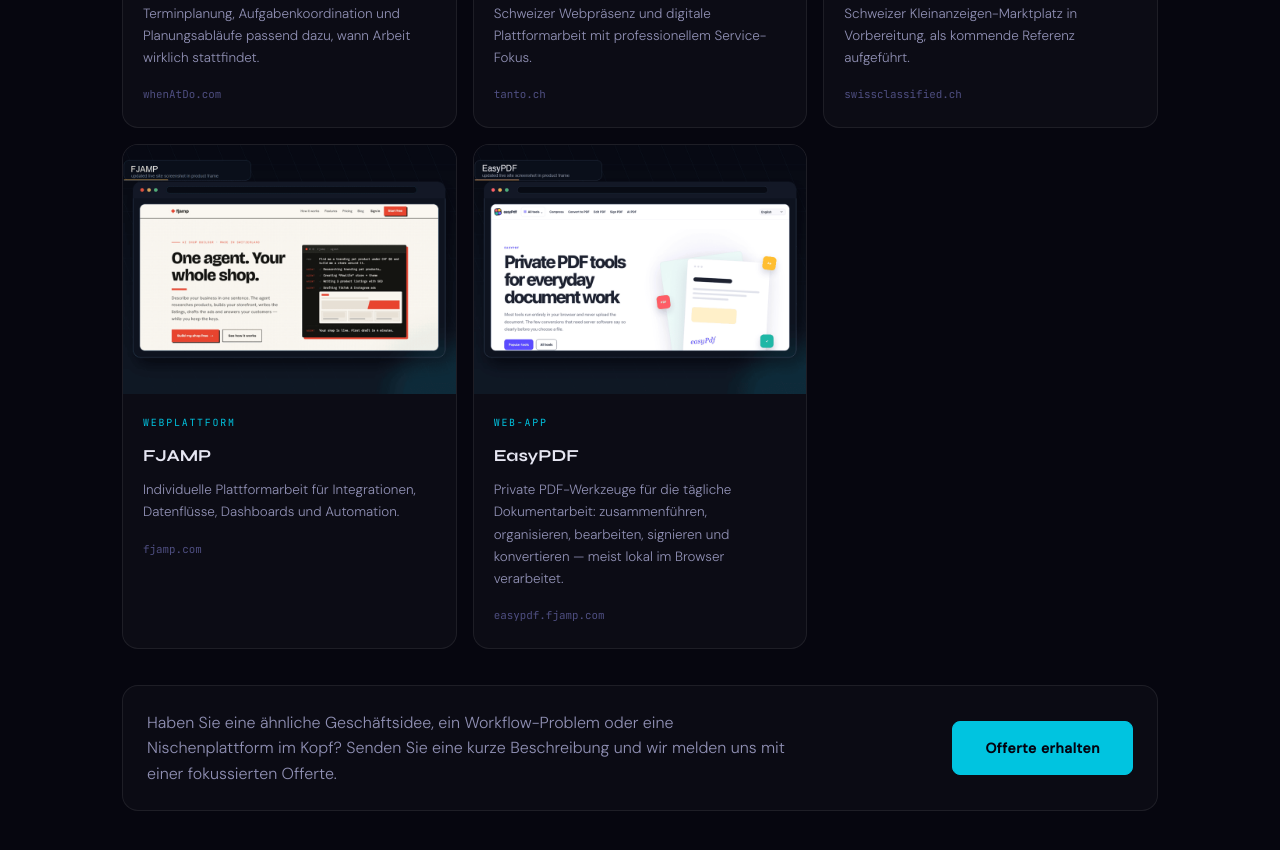
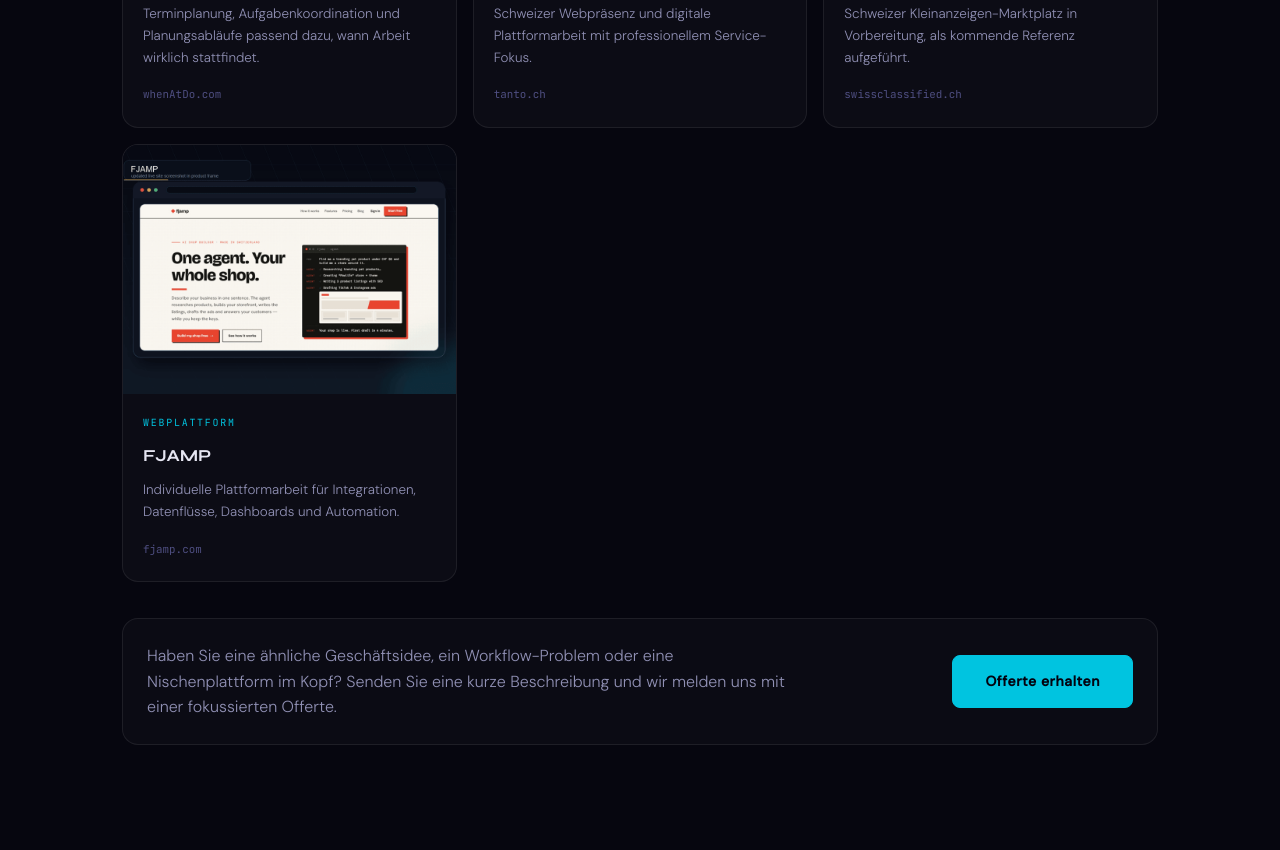
Before and after one commit to schondell/SchondellWeb, a plain HTML site: page index-de.html in a window 1280 px wide. Shown: the part 6152-7002 px from the top of the page. Drawn offline with Linux system fonts and the light colour scheme.

Commit message:
Remove EasyPDF reference from all language pages
EasyPDF is discontinued: drop its reference card (EN/SV/DE/FR),
its llms.txt entry and the mockup image.

Co-Authored-By: Claude Opus 5.5 <noreply@anthropic.com>

```diff
--- a/index-de.html
+++ b/index-de.html
@@ -1580,18 +1580,6 @@
                     <span class="ref-link">fjamp.com</span>
                 </div>
             </a>
-
-            <a class="ref-card reveal" href="https://easypdf.fjamp.com" target="_blank" rel="noopener">
-                <div class="ref-img">
-                    <img src="assets/mockups/easypdf.png" alt="EasyPDF-Screenshot in einem Produktrahmen" loading="lazy">
-                </div>
-                <div class="ref-body">
-                    <div class="ref-kicker">Web-App</div>
-                    <h3>EasyPDF</h3>
-                    <p>Private PDF-Werkzeuge für die tägliche Dokumentarbeit: zusammenführen, organisieren, bearbeiten, signieren und konvertieren — meist lokal im Browser verarbeitet.</p>
-                    <span class="ref-link">easypdf.fjamp.com</span>
-                </div>
-            </a>
         </div>
         <div class="refs-cta reveal">
             <p>Haben Sie eine ähnliche Geschäftsidee, ein Workflow-Problem oder eine Nischenplattform im Kopf? Senden Sie eine kurze Beschreibung und wir melden uns mit einer fokussierten Offerte.</p>
```
Also changed, not shown: index-fr.html (+0 -12 lines), index-sv.html (+0 -12 lines), index.html (+0 -12 lines), assets/mockups/easypdf.png (deleted), llms.txt.
